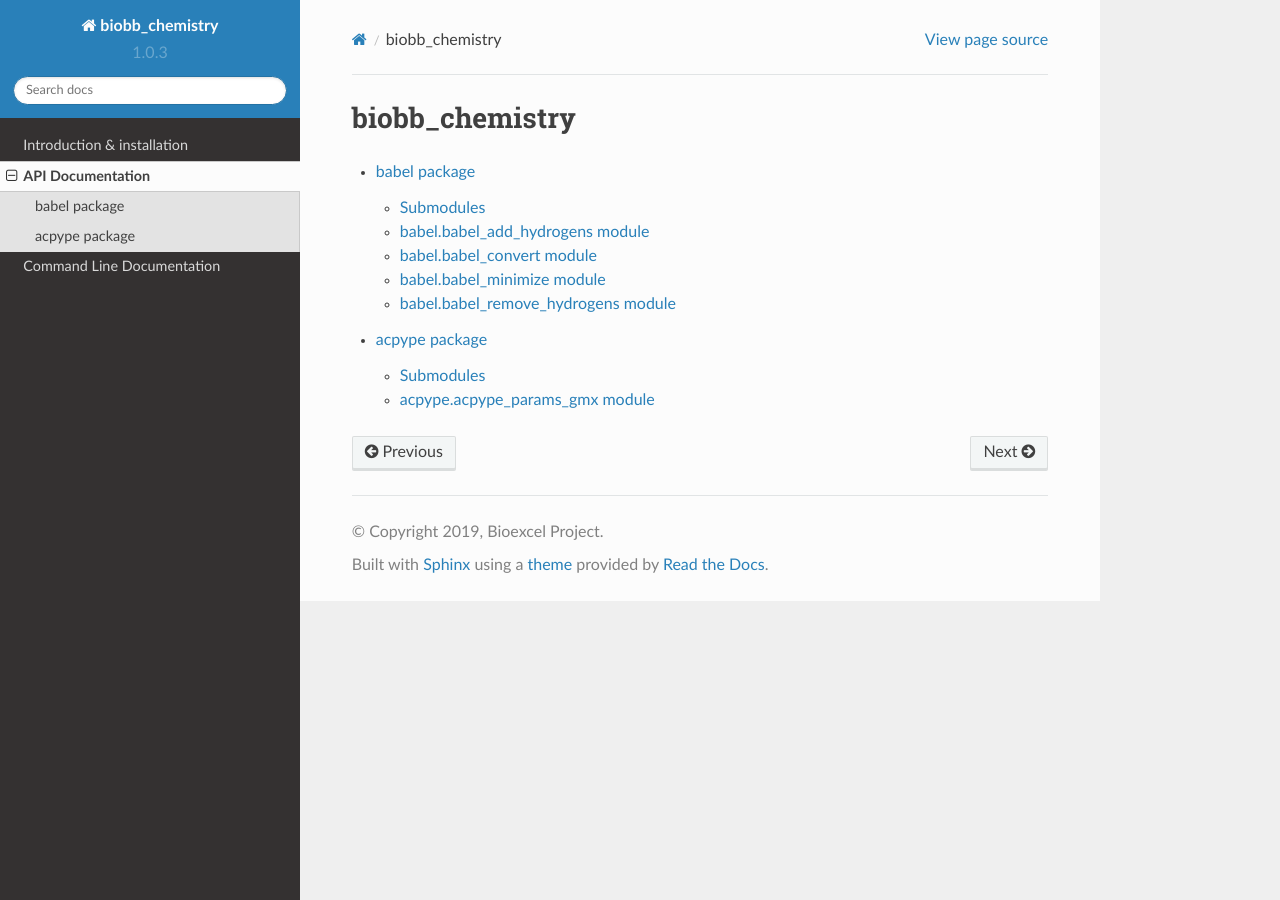
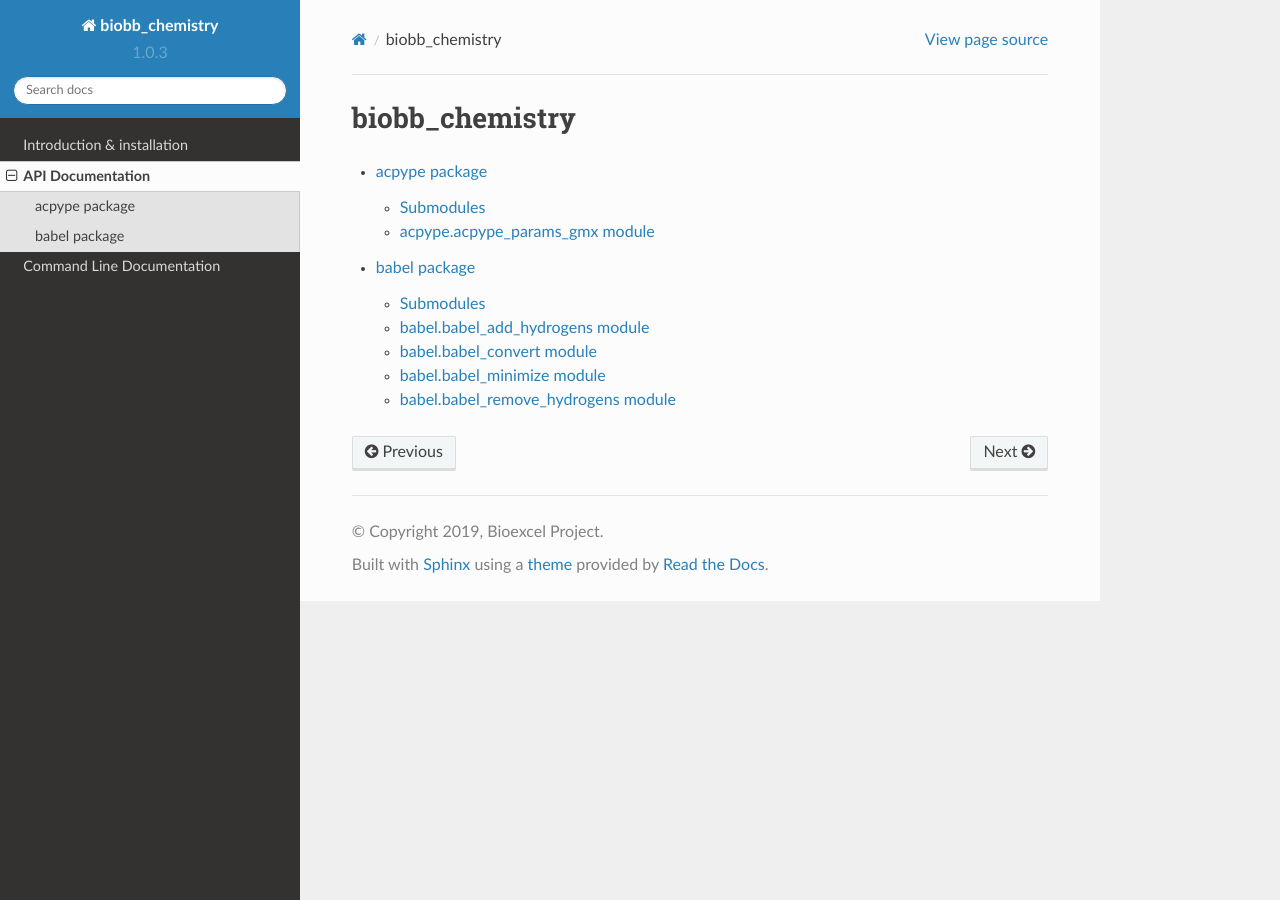
Before and after one commit to bioexcel/biobb_chemistry, a Sphinx documentation site: the page built from biobb_chemistry/docs/source/modules.rst, in a window 1280 px wide. Built offline with Sphinx 7.4.7 and the Read the Docs theme 2.0.0, drawn with Linux system fonts in a browser that asks for light colours.

Commit message:
Docs fixing

```diff
--- a/biobb_chemistry/docs/source/modules.rst
+++ b/biobb_chemistry/docs/source/modules.rst
@@ -4,6 +4,5 @@ biobb_chemistry
 .. toctree::
    :maxdepth: 4
 
+   acpype
    babel
-
-   acpype
```
